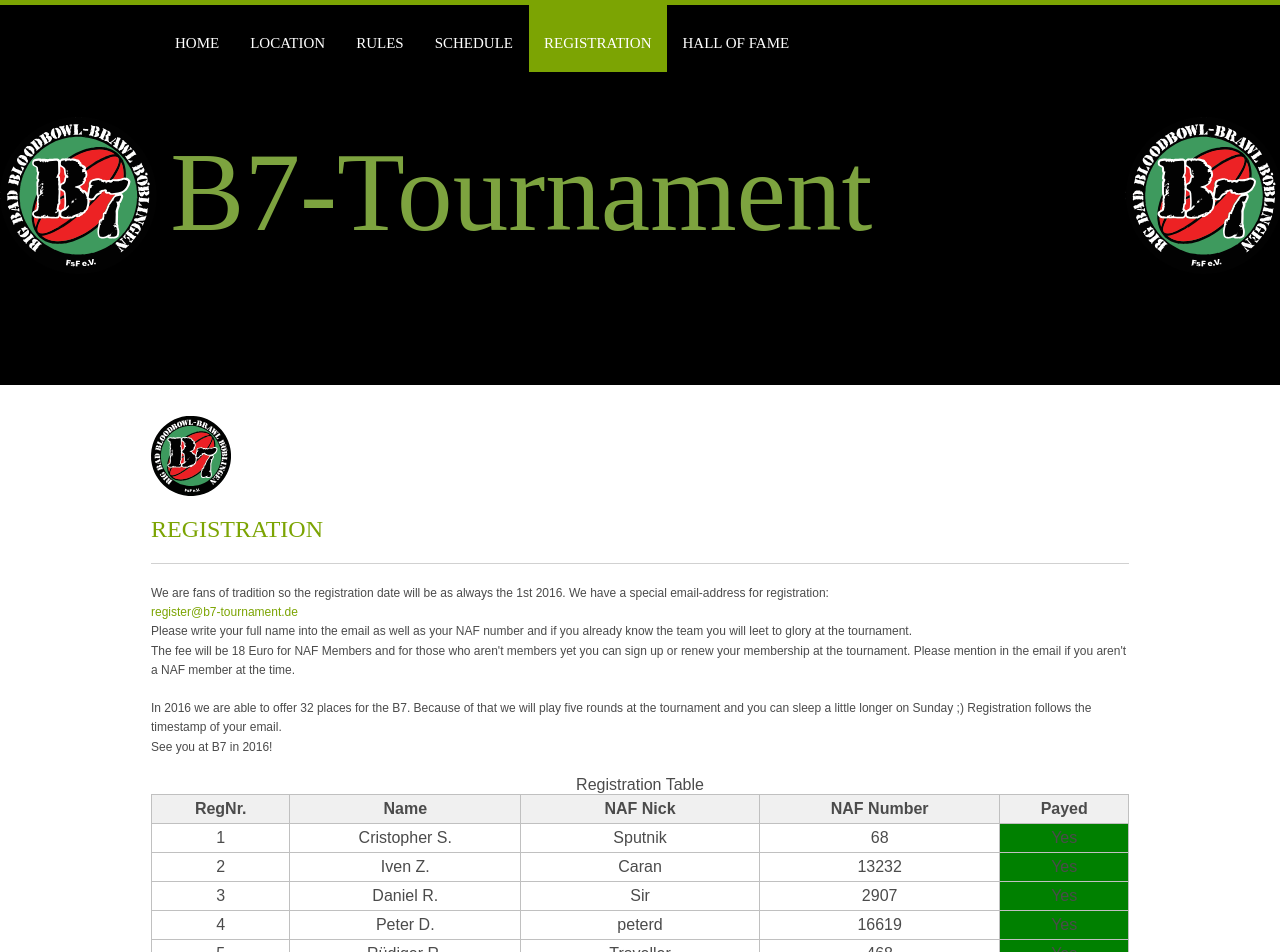
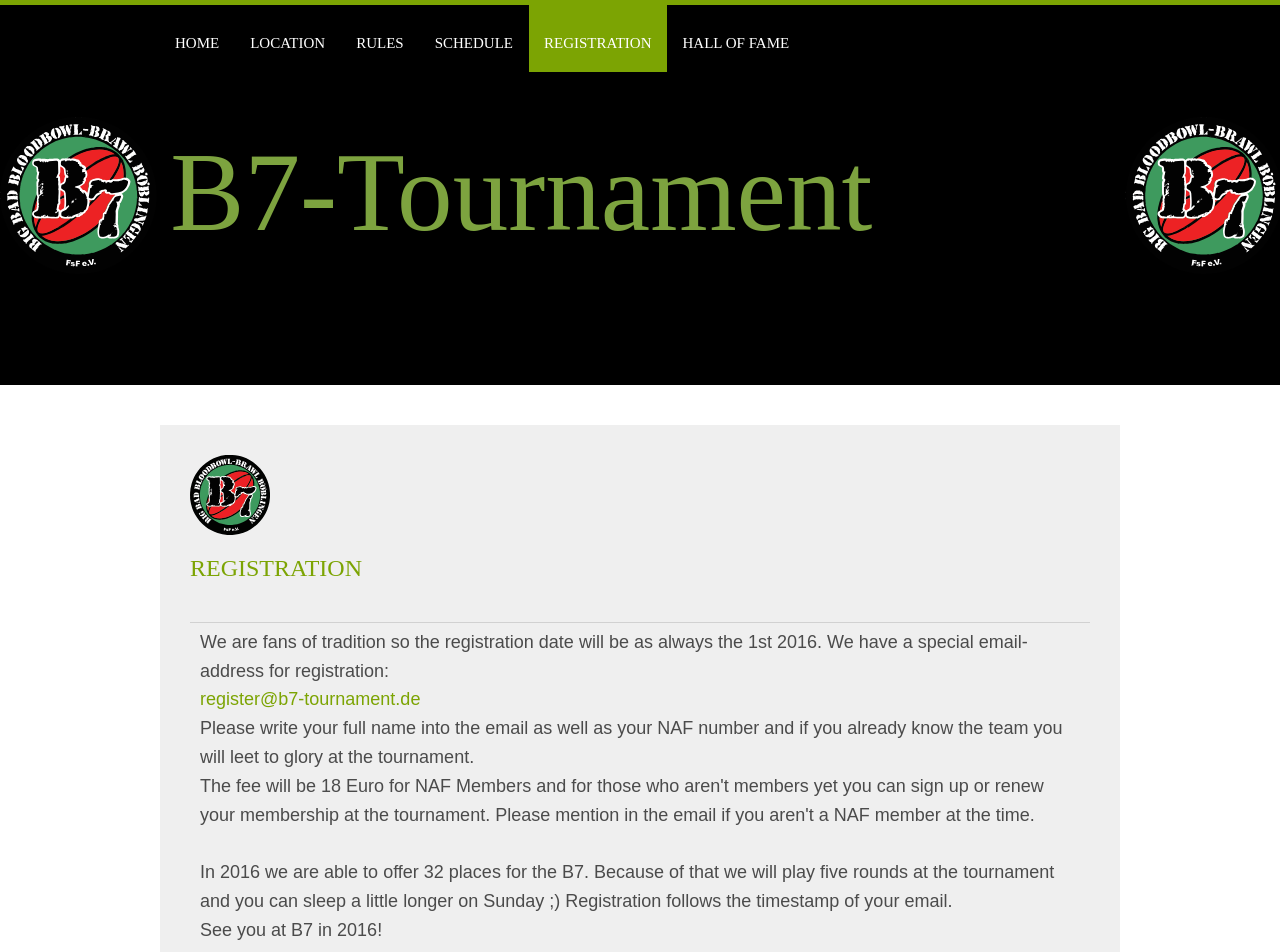
Before and after one commit to FabianHeidelberg/b7homepage, a plain HTML site: page registration/registration.html in a window 1280 px wide. Shown: the top 952 px of the page. Drawn offline with Linux system fonts and the light colour scheme.

Commit message:
fontsize fix

```diff
--- a/registration/registration.html
+++ b/registration/registration.html
@@ -36,9 +36,11 @@
     <body>
 <main>
 	<div class="content">
+		<section>
+			<header> <img src="../images/B7_Logo.svg" alt="">
+				<h2>Registration</h2>
+			</header>
 
-			<header> <img src="../images/B7_Logo.svg" alt=""></header>
-				<h2>Registration</h2>
 				<p>We are fans of tradition so the registration date will be as always the 1st  2016. We have a special email-address for registration: <br />
 				<a href="mailto:register@b7-tournament.de">register@b7-tournament.de</a>
 				<br />
@@ -49,6 +51,7 @@
 				Registration follows the timestamp of your email.<br />
 				See you at B7 in 2016!<br />
 				<br />
+
 				<table class="regtable">
 	<caption>Registration Table</caption>
 	<thead>
@@ -311,6 +314,7 @@
 		</p>
 
 </div>
+	</section>
 </main>
 <footer>
 	<div class='kontakt'>
```
